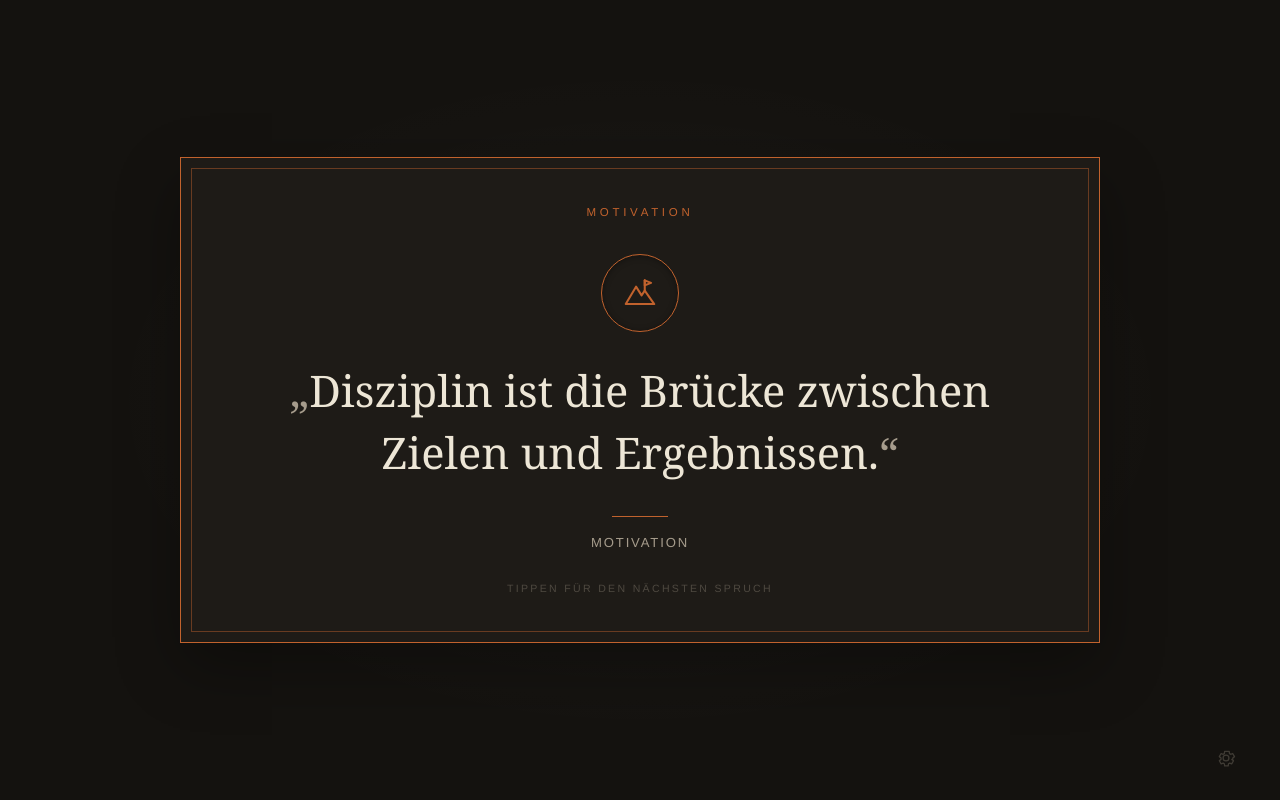
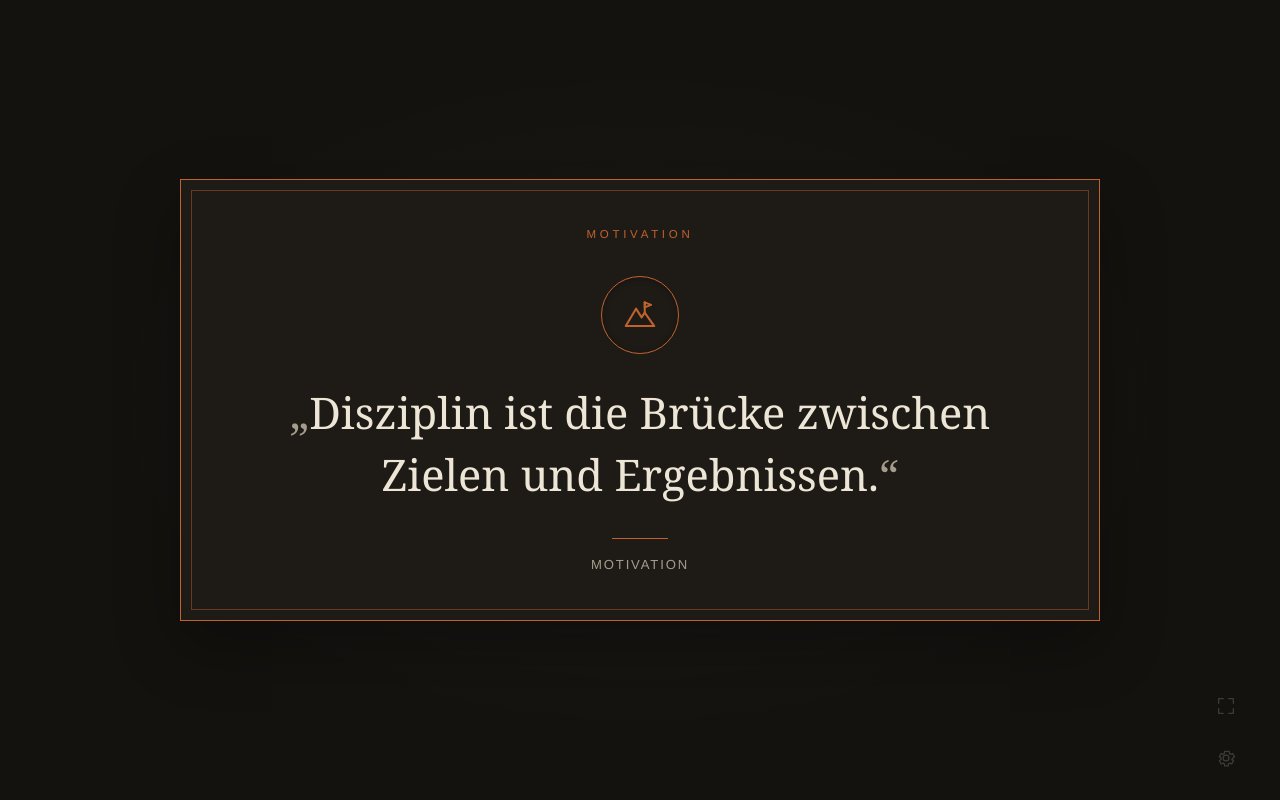
Before and after one commit to HatchetMan111/QuoteBoxProxmox, a FastAPI app: page /display in a window 1280 px wide. Run offline with FastAPI, Linux system fonts and the light colour scheme.

Commit message:
Vollbild-Button (Fullscreen-API + webkit-Fallback), immer-sichtbare Fehlerbox gefixt ([hidden] ueberstimmt durch display:flex), Tipp-Hinweis entfernt (Funktion bleibt)

```diff
--- a/app/static/css/style.css
+++ b/app/static/css/style.css
@@ -20,6 +20,10 @@
 }
 
 * { box-sizing: border-box; }
+
+/* Versteckte Elemente bleiben versteckt, auch wenn eine Klasse display setzt
+   (war der Grund fuer die immer sichtbare "Einstellungen konnten nicht geladen werden"-Box) */
+[hidden] { display: none !important; }
 
 html, body {
   margin: 0;
@@ -154,25 +158,6 @@
   color: var(--muted);
 }
 
-.hint {
-  margin-top: 2rem;
-  font-family: var(--sans);
-  font-size: 0.66rem;
-  letter-spacing: 0.22em;
-  text-transform: uppercase;
-  color: var(--muted);
-  opacity: 0;
-  transition: opacity 0.4s ease 0.2s;
-}
-
-.plaque:hover .hint,
-.plaque:focus-visible .hint { opacity: 0.55; }
-
-@media (hover: none) {
-  /* Auf Touch-Geraeten (Tablet) den Hinweis dauerhaft dezent zeigen. */
-  .hint { opacity: 0.35; }
-}
-
 .clock {
   position: fixed;
   top: 4vh;
@@ -189,10 +174,8 @@
 .clock .time { font-size: 2rem; letter-spacing: 0.04em; font-variant-numeric: tabular-nums; }
 .clock .date { font-size: 0.78rem; letter-spacing: 0.1em; text-transform: uppercase; margin-top: 0.15rem; }
 
-.gear-link {
+.corner-link {
   position: fixed;
-  bottom: 2.5vh;
-  right: 2.5vw;
   width: 44px;
   height: 44px;
   display: flex;
@@ -201,13 +184,20 @@
   color: var(--muted);
   opacity: 0.3;
   text-decoration: none;
+  background: transparent;
+  border: none;
+  padding: 0;
+  cursor: pointer;
   transition: opacity 0.2s ease;
 }
-.gear-link:hover, .gear-link:focus-visible { opacity: 0.85; }
-.gear-link svg { width: 22px; height: 22px; }
+.corner-link:hover, .corner-link:focus-visible { opacity: 0.85; }
+.corner-link svg { width: 22px; height: 22px; }
+
+.gear-link { bottom: 2.5vh; right: 2.5vw; }
+.fs-link { bottom: calc(2.5vh + 52px); right: 2.5vw; }
 
 @media (prefers-reduced-motion: reduce) {
-  .plaque, .medallion, .medallion svg, .rule, .category-label, .hint { transition: none; }
+  .plaque, .medallion, .medallion svg, .rule, .category-label { transition: none; }
 }
 
 /* ---------- Settings-Ansicht ---------- */
--- a/app/static/js/display.js
+++ b/app/static/js/display.js
@@ -110,6 +110,23 @@
     nextQuote();
   }
 
+  function isFullscreen() {
+    return !!(document.fullscreenElement || document.webkitFullscreenElement);
+  }
+
+  async function toggleFullscreen() {
+    const el = document.documentElement;
+    try {
+      if (isFullscreen()) {
+        (document.exitFullscreen || document.webkitExitFullscreen).call(document);
+      } else {
+        (el.requestFullscreen || el.webkitRequestFullscreen).call(el);
+      }
+    } catch (e) {
+      // Manche Browser lehnen Vollbild ohne Nutzer-Geste oder komplett ab.
+    }
+  }
+
   (async function init() {
     await refreshSettings();
     settingsJson = JSON.stringify(settings);
@@ -127,6 +144,16 @@
         manualAdvance();
       }
     });
+    // Vollbild-Button: Adresszeile ausblenden (Android/Chrome; iOS kann das
+    // nur ueber "Zum Home-Bildschirm hinzufuegen" -> Button wird dort ausgeblendet).
+    const fsBtn = document.getElementById("fullscreen-btn");
+    if (fsBtn) {
+      if (document.fullscreenEnabled || document.webkitFullscreenEnabled) {
+        fsBtn.addEventListener("click", toggleFullscreen);
+      } else {
+        fsBtn.style.display = "none";
+      }
+    }
     // Falls in /settings etwas geaendert wurde: Periodisch pruefen, aber nur
     // reagieren, wenn sich wirklich etwas geaendert hat.
     setInterval(refreshSettings, 30000);
--- a/app/templates/display.html
+++ b/app/templates/display.html
@@ -24,10 +24,18 @@
       <p class="quote-text" id="quote-text" aria-live="polite">&nbsp;</p>
       <div class="rule"></div>
       <div class="author" id="quote-author">&nbsp;</div>
-      <div class="hint" aria-hidden="true">Tippen für den nächsten Spruch</div>
     </div>
 
-    <a class="gear-link" href="/settings" aria-label="Einstellungen">
+    <button type="button" class="corner-link fs-link" id="fullscreen-btn" aria-label="Vollbild umschalten">
+      <svg viewBox="0 0 24 24" fill="none" stroke="currentColor" stroke-width="1.4" stroke-linecap="round" stroke-linejoin="round">
+        <path d="M4 9V4h5"/>
+        <path d="M20 9V4h-5"/>
+        <path d="M4 15v5h5"/>
+        <path d="M20 15v5h-5"/>
+      </svg>
+    </button>
+
+    <a class="corner-link gear-link" href="/settings" aria-label="Einstellungen">
       <svg viewBox="0 0 24 24" fill="none" stroke="currentColor" stroke-width="1.4" stroke-linecap="round" stroke-linejoin="round">
         <circle cx="12" cy="12" r="3.2"/>
         <path d="M19.4 13.5c.04-.5.04-1 0-1.5l1.9-1.5-2-3.4-2.2.9c-.4-.3-.8-.6-1.3-.8l-.3-2.4H10.5l-.3 2.4c-.5.2-.9.5-1.3.8l-2.2-.9-2 3.4 1.9 1.5c-.04.5-.04 1 0 1.5l-1.9 1.5 2 3.4 2.2-.9c.4.3.8.6 1.3.8l.3 2.4h3.9l.3-2.4c.5-.2.9-.5 1.3-.8l2.2.9 2-3.4-1.9-1.5Z"/>
```
Also changed, not shown: README.md.
